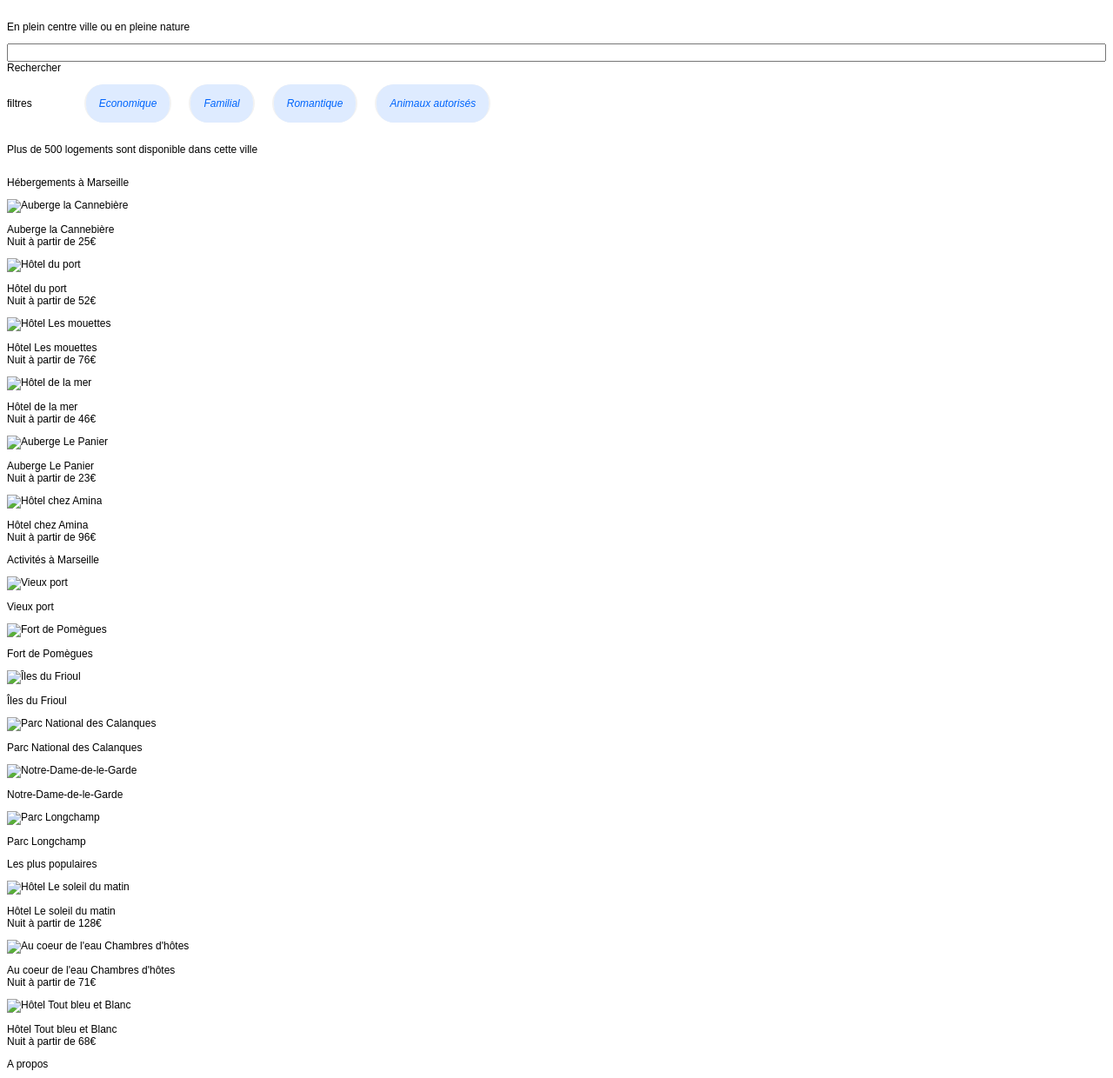
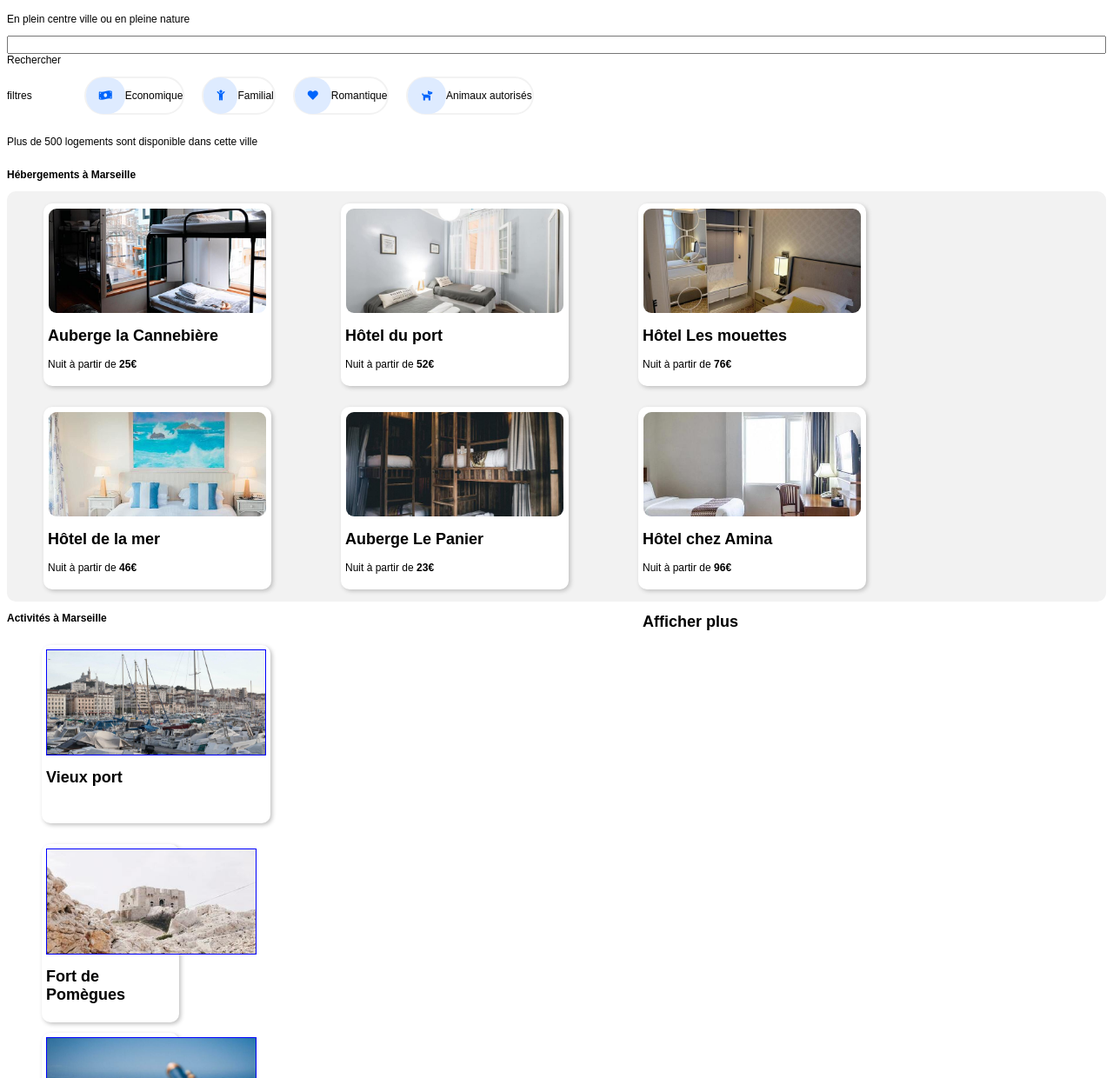
Before and after one commit to Plo-K2on/P2_Hugo_CAFFIN, a plain HTML site: page index.html in a window 1280 px wide. Shown: the part 104-1344 px from the top of the page at 87% size. Drawn offline with Linux system fonts and the light colour scheme; a web font is replaced by a local one.

Commit message:
MAJ Index

```diff
--- a/index.html
+++ b/index.html
@@ -3,15 +3,29 @@
 
 <head>
     <meta charset="utf-8" />
+    <meta http-equiv="X-UA-Compatible" content="IE=edge" />
+    <meta name="viewport" content="width=device-width, initial-scale=1.0" />
     <link rel="stylesheet" href="style.css" />
+    <link rel="stylesheet" href="Fontawesome/css/all.css" />
     <title>html reservia</title>
 </head>
 <body>
      <header>
 
-          <a href="images/logo/Reservia@3x.png"><img src="images/logo/Reservia.png" /></a>
-               <p><em>Hébergements</em> Activité <em>S'inscrire</em></p>
-
+          <a href="#"><img src="./images/logo/Reservia.svg" /></a>
+          <nav>
+               <ul>
+                    <li>
+                         <a href="#"><p>Hébergements</p></a>
+                    </li>
+                    <li>
+                         <a href="#"><p>Activités</p></a>
+                    </li>
+                    <li>
+                         <a href="#"><p>S'inscrire</p></a>
+                    </li>
+               </ul>
+          </nav>
           <h2>Trouvez votre hébergement pour des vacances de rêve</h2>
 
                <p>En plein centre ville ou en pleine nature</p>
@@ -19,15 +33,13 @@
                <input type="text" Marseille, France/> Rechercher
 
           <div id="filtres">
-               <span><p>filtres</p></span>
-               <div class="nav_filtres">
-                    <ul>
-                         <li id="economique"><i class="fa-solid fa-money-bill-wave">Economique</i></li>
-                         <li id="familial"><i class="fa-solid fa-child">Familial</i></li>
-                         <li id="romantique"><i class="fa-solid fa-heart">Romantique</i></li>
-                         <li id="animaux"><i class="fa-solid fa-dog">Animaux autorisés</i></li>
-                    </ul>
-               </div>
+               <span>filtres</span>
+               <ul>
+                    <li id="economique"><i class="fas fa-money-bill-wave"></i>Economique</li>
+                    <li id="familial"><i class="fas fa-solid fa-child"></i>Familial</li>
+                    <li id="romantique"><i class="fas fa-solid fa-heart"></i>Romantique</li>
+                    <li id="animaux"><i class="fas fa-solid fa-dog"></i>Animaux autorisés</li>
+               </ul>
           </div>
                <p>Plus de 500 logements sont disponible dans cette ville</p>
      </header>
@@ -35,75 +47,179 @@
      <main>
      <section>
           <div id="conteneur">
-           <p>Hébergements à Marseille</p>
-           <img src="4_small/marcus-loke-WQJvWU_HZFo-unsplash.jpg" alt="Auberge la Cannebière" />
-           <p>Auberge la Cannebière <br>
-              Nuit à partir de 25€</p>
+               <p><strong>Hébergements à Marseille</strong></p>
+               <div class="hebergements">
+                    <figure class="hebergement">
+                         <div class="image">
+                              <img src="./images/hebergements/4_small/marcus-loke-WQJvWU_HZFo-unsplash.jpg" alt="Auberge la Cannebière" />
+                         </div>
+                         <figcaption>
+                              <h2>Auberge la Cannebière </h2>
+                              <p>Nuit à partir de <strong>25€</strong></p>
+                         </figcaption>
+                    </figure>
 
-          <img src="4_small/fred-kleber-gTbaxaVLvsg-unsplash.jpg" alt="Hôtel du port" />
-          <p>Hôtel du port <br>
-             Nuit à partir de 52€</p>
+                    <figure class="hebergement">
+                         <div class="image">
+                              <img src="./images/hebergements/4_small/fred-kleber-gTbaxaVLvsg-unsplash.jpg" alt="Hôtel du port" />
+                         </div>
+                         <figcaption>
+                              <h2>Hôtel du port </h2>
+                              <p>Nuit à partir de <strong>52€</strong></p>
+                         </figcaption>
+                    </figure>
 
-          <img src="4_small/reisetopia-B8WIgxA_PFU-unsplash.jpg" alt="Hôtel Les mouettes" />
-          <p>Hôtel Les mouettes <br>
-             Nuit à partir de 76€</p>
-          </div>
+                    <figure class="hebergement">
+                         <div class="image">
+                              <img src="./images/hebergements/4_small/reisetopia-B8WIgxA_PFU-unsplash.jpg" alt="Hôtel Les mouettes" />
+                         </div>
+                         <figcaption>
+                              <h2>Hôtel Les mouettes </h2>
+                              <p>Nuit à partir de <strong>76€</strong></p>
+                         </figcaption>
+                    </figure>
 
-          <div id="conteneur">
-          <img src="4_small/annie-spratt-Eg1qcIitAuA-unsplash.jpg" alt="Hôtel de la mer" />
-          <p>Hôtel de la mer <br>
-             Nuit à partir de 46€</p>
+                    <figure class="hebergement">
+                         <div class="image">
+                              <img src="./images/hebergements/4_small/annie-spratt-Eg1qcIitAuA-unsplash.jpg" alt="Hôtel de la mer" />
+                         </div>
+                         <figcaption>
+                              <h2>Hôtel de la mer </h2>
+                              <p>Nuit à partir de <strong>46€</strong></p>
+                         </figcaption>
+                    </figure>
 
-          <img src="4_small/nicate-lee-kT-ZyaiwBe0-unsplash.jpg" alt="Auberge Le Panier" />
-          <p>Auberge Le Panier <br>
-             Nuit à partir de 23€</p>
+                    <figure class="hebergement">
+                         <div class="image">
+                              <img src="./images/hebergements/4_small/nicate-lee-kT-ZyaiwBe0-unsplash.jpg" alt="Auberge Le Panier" />
+                         </div>
+                         <figcaption>
+                              <h2>Auberge Le Panier </h2>
+                              <p>Nuit à partir de <strong>23€</strong></p>
+                         </figcaption>
+                    </figure>
 
-          <img src="4-small/febrian-zakaria-M6S1WvfW68A-unsplash.jpg" alt="Hôtel chez Amina" />
-          <p>Hôtel chez Amina <br>
-             Nuit à partir de 96€</p>
+                    <figure class="hebergement">
+                         <div class="image">
+                              <img src="./images/hebergements/4_small/febrian-zakaria-M6S1WvfW68A-unsplash.jpg" alt="Hôtel chez Amina" />
+                         </div>
+                         <figcaption>
+                              <h2>Hôtel chez Amina </h2>
+                              <p>Nuit à partir de <strong>96€</strong></p>
+                         </figcaption>
+                         <h2>Afficher plus</h2>
+                    </figure>
+               </div>
           </div>
      </section>
 
      <section>
-          <p>Activités à Marseille</p>
-          <img src="activites/3_medium/reno-laithienne-QUgJhdY5Fyk-unsplash.jpg" alt="Vieux port" />
-          <p>Vieux port</p>
+          <div id="conteneur">
+               <p><strong>Activités à Marseille</strong></p>
+               <div class="activités">
+                    <div class="colonne">
+                         <figure class="activité">
+                              <div class="image">
+                                   <img src="./images/activites/3_medium/reno-laithienne-QUgJhdY5Fyk-unsplash.jpg" alt="Vieux port" />
+                              </div>
+                              <figcaption>
+                                   <h2>Vieux port</h2>
+                              </figcaption>
+                         </figure>
+                    </div>
 
-          <div id="conteneur">
-          <img src="activites/4_small/paul-hermann-QFTrLdQIRhI-unsplash.jpg" alt="Fort de Pomègues" />
-          <p>Fort de Pomègues</p>
+                    <div class="colonne">
+                         <figure class="activité">
+                              <div class="image">
+                                   <img src="./images/activites/4_small/paul-hermann-QFTrLdQIRhI-unsplash.jpg" alt="Fort de Pomègues" />
+                              </div>
+                              <figcaption>
+                                   <h2>Fort de Pomègues</h2>
+                              </figcaption>
+                         </figure>
 
-          <img src="activites/4_small/kevin-hikari-rV_Qd1l-VXg-unsplash.jpg" alt="Îles du Frioul" />
-          <p>Îles du Frioul</p>
-          </div>
+                         <figure class="activité">
+                              <div class="image">
+                                   <img src="./images/activites/4_small/kevin-hikari-rV_Qd1l-VXg-unsplash.jpg" alt="Îles du Frioul" />
+                              </div>
+                              <figcaption>
+                                   <h2>Îles du Frioul</h2>
+                              </figcaption>
+                         </figure>
+                    </div>
 
-          <img src="activites/3_medium/kilyan-sockalingum-NR8-cBCN3aI-unsplash.jpg" alt="Parc National des Calanques" />
-          <p>Parc National des Calanques</p>
+                    <div class="colonne">
+                         <figure class="activité">
+                              <div class="image">
+                                   <img src="./images/activites/3_medium/kilyan-sockalingum-NR8-cBCN3aI-unsplash.jpg" alt="Parc National des Calanques" />
+                              </div>
+                              <figcaption>
+                                   <h2>Parc National des Calanques</h2>
+                              </figcaption>
+                         </figure>
+                    </div>
 
-          <div id="conteneur">
-          <img src="activites/4_small/florian-wehde-xW9e8gdotxI-unsplash.jpg" alt="Notre-Dame-de-le-Garde" />
-          <p>Notre-Dame-de-le-Garde</p>
+                    <div class="colonne">
+                         <figure class="activité">
+                              <div class="image">
+                                   <img src="./images/activites/4_small/florian-wehde-xW9e8gdotxI-unsplash.jpg" alt="Notre-Dame-de-le-Garde" />
+                              </div>
+                              <figcaption>
+                                   <h2>Notre-Dame-de-le-Garde</h2>
+                              </figcaption>
+                         </figure>
 
-          <img src="activites/4_small/paul-hermann-QFTrLdQIRhI-unsplash.jpg" alt="Parc Longchamp" />
-          <p>Parc Longchamp</p>
-          </div>
+                         <figure class="activité">
+                              <div class="image">
+                                   <img src="./images/activites/4_small/paul-hermann-QFTrLdQIRhI-unsplash.jpg" alt="Parc Longchamp" />
+                              </div>
+                              <figcaption>
+                                   <h2>Parc Longchamp</h2>
+                              </figcaption>
+                         </figure>
+                    </div>
+               </div>
      </section>
      </main>
 
+     <section>
      <aside>
-          <p>Les plus populaires</p>
-          <img src="hebergements/4_small/emile-guillemot-Bj_rcSC5XfE-unsplash.jpg" alt="Hôtel Le soleil du matin" />
-          <p>Hôtel Le soleil du matin <br>
-             Nuit à partir de 128€</p>
+          <div id="conteneur">
+               <p><strong>Les plus populaires</strong></p>
+               <div class="populaires">
+                    <figure class="populaire">
+                         <div class="image">
+                              <img src="./images/hebergements/4_small/emile-guillemot-Bj_rcSC5XfE-unsplash.jpg" alt="Hôtel Le soleil du matin" />
+                         </div>
+                         <figcaption>
+                              <h2>Hôtel Le soleil du matin</h2>
+                              <p>Nuit à partir de <strong>128€</strong></p>
+                         </figcaption>
+                    </figure>
 
-          <img src="hebergements/4_small/aw-creative-VGs8z60yT2c-unsplash.jpg" alt="Au coeur de l'eau Chambres d'hôtes" />
-          <p>Au coeur de l'eau Chambres d'hôtes <br>
-             Nuit à partir de 71€</p>
+                    <figure class="populaire">
+                         <div class="image">
+                              <img src="./images/hebergements/4_small/aw-creative-VGs8z60yT2c-unsplash.jpg" alt="Au coeur de l'eau Chambres d'hôtes" />
+                         </div>
+                         <figcaption>
+                              <h2>Au coeur de l'eau Chambres d'hôtes</h2>
+                              <p>Nuit à partir de <strong>71€</strong></p>
+                         </figcaption>
+                    </figure>
 
-          <img src="hebergements/4-small/febrian-zakaria-sjvU0THccQA-unsplash.jpg" alt="Hôtel Tout bleu et Blanc" />
-          <p>Hôtel Tout bleu et Blanc <br>
-             Nuit à partir de 68€</p>
+                    <figure class="populaire">
+                         <div class="image">
+                              <img src="./images/hebergements/4_small/febrian-zakaria-sjvU0THccQA-unsplash.jpg" alt="Hôtel Tout bleu et Blanc" />
+                         </div>
+                         <figcaption>
+                              <h2>Hôtel Tout bleu et Blanc</h2>
+                              <p>Nuit à partir de <strong>68€</strong></p>
+                         </figcaption>
+                    </figure>
+               </div>
+          </div>
      </aside>
+     </section>
 
      <footer>
           <div id="conteneur">
```
